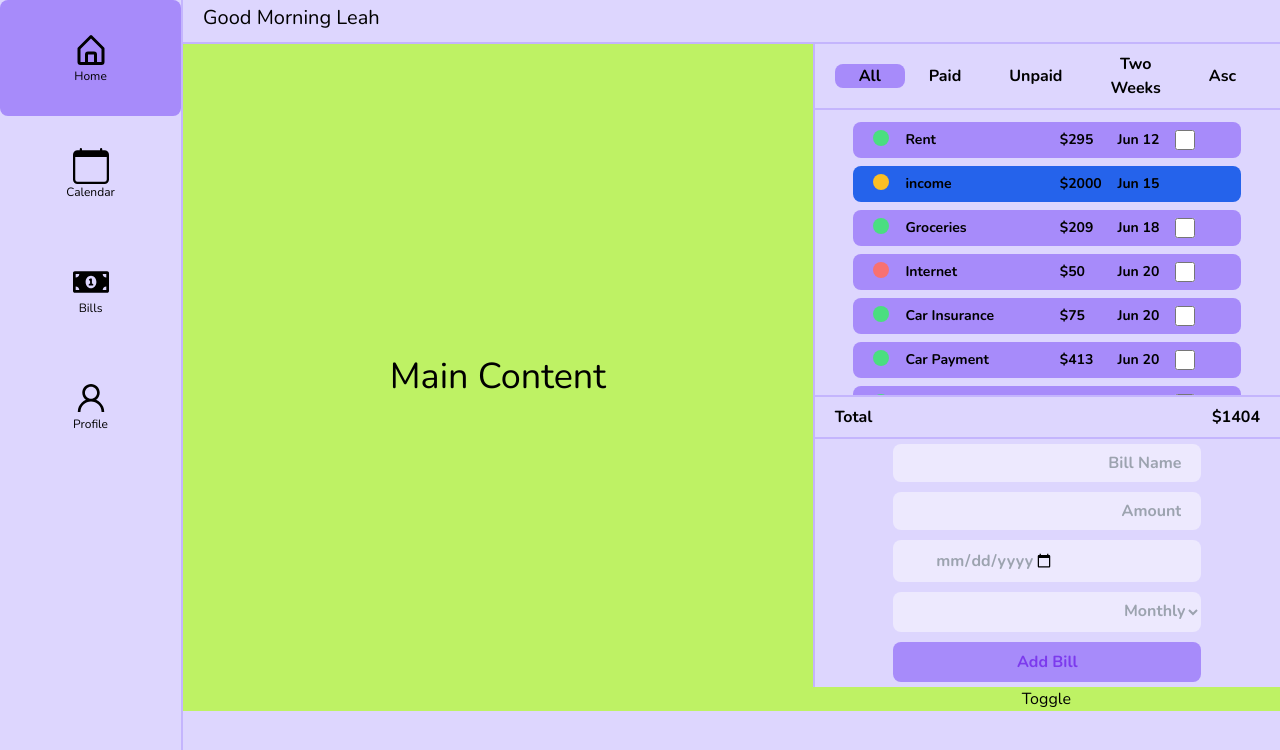
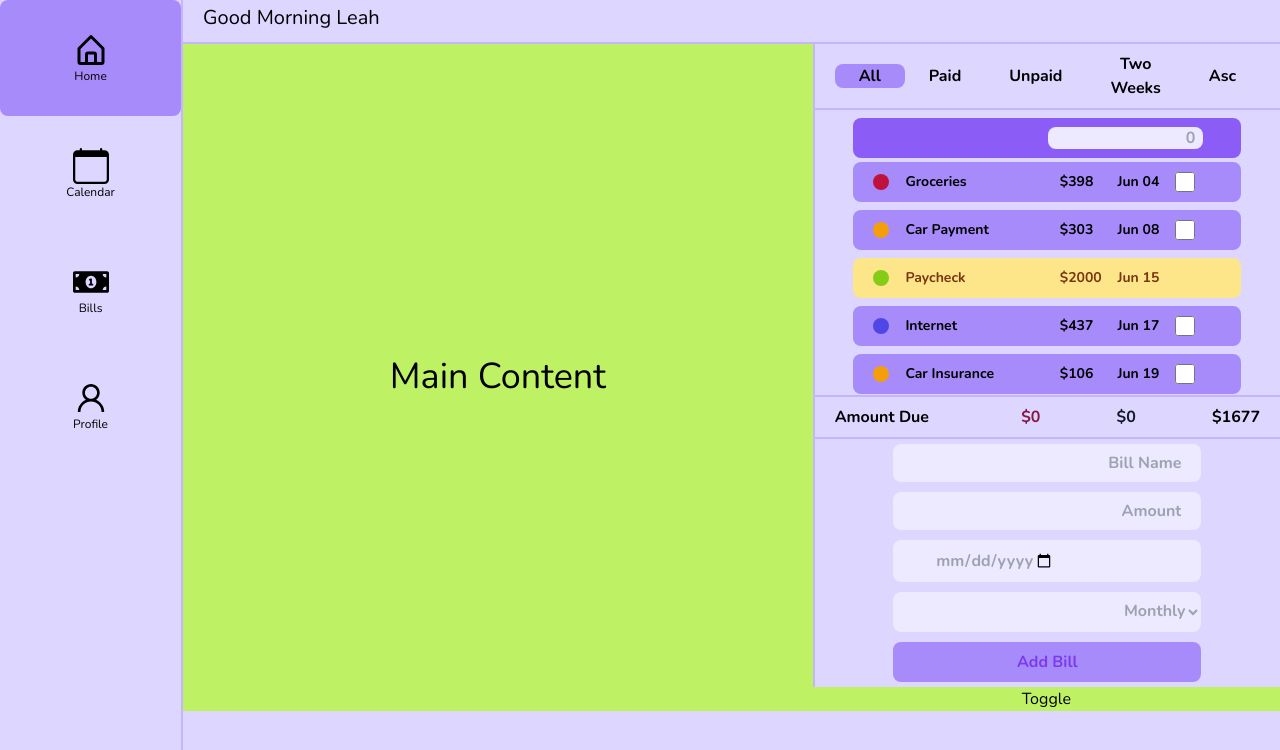
Before and after one commit to jamisonleah/MosaicMetrics, a React (Create React App) app: page / in a window 1280 px wide. Shown: the top 750 px of the page. Built offline with nearby package versions, Linux system fonts and the light colour scheme; a web font is replaced by a local one.

Commit message:
- continued to work on UX/UI with hover effects and color changes - added a new component to handle the initial income input     -  functionality for new component is not complete     - UX/UI is functional and complete

```diff
--- a/src/components/atoms/IncomeHandler.js
+++ b/src/components/atoms/IncomeHandler.js
@@ -36,11 +36,11 @@ const IncomeHandler = ({incomeState, handleIncome}) => {
             <tr>
                 <td className="my-2">
                     <input
-                        className={`flex flex-row h-2/6 w-full bg-violet-100 rounded-lg py-2 px-5 my-1 font-bold focus:outline-none focus:ring-2 focus:ring-violet-600 focus:ring-opacity-50 text-right text-gray-400 disabled`}
+                        className={`flex flex-row h-2/6 w-full bg-violet-100 rounded-lg py-2 px-5 my-1 font-bold focus:outline-none focus:ring-2 focus:ring-violet-600 focus:ring-opacity-50 text-right text-gray-400 `}
                         type="text"
                         id="bill"
                         value="Income"
-                        placeholder="Bill Name"
+                        placeholder="Income"
                     />
                 </td>
             </tr>
--- a/src/components/organisms/Containers/BillPanel.js
+++ b/src/components/organisms/Containers/BillPanel.js
@@ -10,7 +10,8 @@ import IncomeHandler from '../../atoms/IncomeHandler';
 const BillPanel = () => {
 
     const names = ['Rent', 'Car Payment', 'Car Insurance', 'Groceries', 'Utilities', 'Internet'];
-
+    const [selectedItem, setSelectedItem] = useState({});
+    const [initialIncomeInput, setInitialIncomeInput] = useState(0);
 
     function getRandomInt(min, max) {
         min = Math.ceil(min);
@@ -70,10 +71,12 @@ const BillPanel = () => {
     }
 
     //create a function to calculate the total amount of bills
-    const totalBills = () => {
+    const amountDue = () => {
         let total = 0;
         for (let i = 0; i < billState.bills.length; i++) {
-            total += billState.bills[i].amount;
+            if (billState.bills[i].paid === false) {
+                total += billState.bills[i].amount;
+            }
         }
         return total;
     }
@@ -109,7 +112,7 @@ const BillPanel = () => {
         let baseDate = new Date(incomeState.dueDate);
         for (let i = 0; i < number; i++) {
             let income = {
-                name: "income",
+                name: "Paycheck",
                 amount: incomeState.amount,
                 dueDate: getNextDate(baseDate, incomeState.frequency),
                 paid: false,
@@ -118,8 +121,6 @@ const BillPanel = () => {
             }
             incomes.push(income);
             baseDate = new Date(income.dueDate);
-
-            console.log(baseDate);
 
         }
         return incomes;
@@ -130,34 +131,39 @@ const BillPanel = () => {
         incomes: initializeIncomeState(8),
     });
 
-    // create a function to handle the income panel and add the income to the incomeState
+      // make a useState for combined list of bills and incomes
+      const [combinedList, setCombinedList] = useState({
+        combined: billState.bills.concat(incomeStateList.incomes).sort((a, b) => (a.dueDate > b.dueDate) ? 1 : -1),
+    });
+
+
     const handleIncome = (income) => {
-        setIncomeState({
+        const newIncomeState = {
             name: "income",
             amount: income.amount,
             dueDate: income.dueDate,
             paid: false,
             frequency: income.frequency,
             category: 'income',
+        };
+
+        const newIncomeStateList = {
+            incomes: initializeIncomeState(8),
+        };
+
+        setIncomeState(newIncomeState);
+        setIncomeStateList(newIncomeStateList);
+
+        setCombinedList({
+            combined: billState.bills.concat(newIncomeStateList.incomes).sort((a, b) => (a.dueDate > b.dueDate) ? 1 : -1),
         });
-        setIncomeStateList({
-            incomes: initializeIncomeState(8),
-        });
-        combineAndFilter();
-
     }
 
-    // make a useState for combined list of bills and incomes
-    const [combinedList, setCombinedList] = useState({
-        combined: billState.bills.concat(incomeStateList.incomes).sort((a, b) => (a.dueDate > b.dueDate) ? 1 : -1),
-    });
 
-    // create a function combine the list of bills and incomes and set to combinedList and filter by ascending date
-    const combineAndFilter = () => {
-        setCombinedList({
-            combined: billState.bills.concat(incomeStateList.incomes).sort((a, b) => (a.dueDate > b.dueDate) ? 1 : -1),
-        });
-    }
+
+
+
+
 
 //
 
@@ -239,30 +245,30 @@ const BillPanel = () => {
             bills: tempBills,
         });
 
-        //update due date based on frequency
-        if (bill.paid) {
-            let newDate = new Date(bill.dueDate);
-            if (bill.frequency === 'monthly') {
-                newDate.setMonth(newDate.getMonth() + 1);
-            } else if (bill.frequency === 'biweekly') {
-                newDate.setDate(newDate.getDate() + 14);
-            } else if (bill.frequency === 'weekly') {
-                newDate.setDate(newDate.getDate() + 7);
-            }
-            bill.dueDate = newDate.toISOString().split('T')[0];
+        // //update due date based on frequency
+        // if (bill.paid) {
+        //     let newDate = new Date(bill.dueDate);
+        //     if (bill.frequency === 'monthly') {
+        //         newDate.setMonth(newDate.getMonth() + 1);
+        //     } else if (bill.frequency === 'biweekly') {
+        //         newDate.setDate(newDate.getDate() + 14);
+        //     } else if (bill.frequency === 'weekly') {
+        //         newDate.setDate(newDate.getDate() + 7);
+        //     }
+        //     bill.dueDate = newDate.toISOString().split('T')[0];
 
-        } else {
-            let newDate = new Date(bill.dueDate);
-            if (bill.frequency === 'monthly') {
-                newDate.setMonth(newDate.getMonth() - 1);
-            } else if (bill.frequency === 'biweekly') {
-                newDate.setDate(newDate.getDate() - 14);
-            } else if (bill.frequency === 'weekly') {
-                newDate.setDate(newDate.getDate() - 7);
-            }
-            bill.dueDate = newDate.toISOString().split('T')[0];
+        // } else {
+        //     let newDate = new Date(bill.dueDate);
+        //     if (bill.frequency === 'monthly') {
+        //         newDate.setMonth(newDate.getMonth() - 1);
+        //     } else if (bill.frequency === 'biweekly') {
+        //         newDate.setDate(newDate.getDate() - 14);
+        //     } else if (bill.frequency === 'weekly') {
+        //         newDate.setDate(newDate.getDate() - 7);
+        //     }
+        //     bill.dueDate = newDate.toISOString().split('T')[0];
 
-        }
+        // }
 
         //update temp bill state
         setTempBillState({
@@ -321,10 +327,17 @@ const BillPanel = () => {
 
     //create a function that changes the color of the bill based on whether it is paid or not
     const paidColor = (bill) => {
+
         if (bill.paid) {
-            return 'bg-green-600';
-        } else if (bill.category === 'income') {
-            return 'bg-blue-600';
+            if(selectedItem === bill){
+                return 'bg-gray-700 text-gray-900 cursor-pointer hover:bg-gray-900 hover:text-gray-100';
+            }
+            return 'bg-gray-500 text-gray-700 hover:bg-gray-700 hover:text-gray-900 cursor-pointer';
+        }
+        else if (selectedItem === bill) {
+            return 'bg-violet-700 text-violet-900 cursor-pointer hover:bg-violet-900 hover:text-violet-100';
+        }else if (bill.category === 'income') {
+            return 'bg-amber-200 text-amber-900 cursor-pointer hover:bg-amber-600 hover:text-amber-100';
         }
         else {
             return 'bg-violet-400';
@@ -335,14 +348,17 @@ const BillPanel = () => {
     const colors = ['bg-red-400', 'bg-yellow-400', 'bg-green-400', 'bg-blue-400', 'bg-indigo-400', 'bg-purple-400'];
     const colorFrequency = (bill) => {
         if (bill.category === 'income') {
-            return 'bg-amber-400';
+            return 'bg-lime-500';
+        }
+        else if (bill.paid) {
+            return 'bg-gray-700';
         }
         else if (bill.frequency === 'monthly') {
-            return 'bg-red-400';
+            return 'bg-amber-500';
         } else if (bill.frequency === 'biweekly') {
-            return 'bg-green-400';
+            return 'bg-indigo-600';
         } else if (bill.frequency === 'weekly') {
-            return 'bg-red-400';
+            return 'bg-rose-700';
         }
     }
 
@@ -367,8 +383,8 @@ const BillPanel = () => {
 
     // create a UI component that displays the list of combined bills
     const combinedBillList = combinedList.combined.map((bill, i) => (
-        <div className={`flex flex-row  h-15 w-5/6 ${paidColor(bill)} rounded-lg py-2 px-5 my-1 font-bold `}>
-            <div className={`h-4 w-4 rounded-full ${colorFrequency(bill)} mr-4`}></div>
+        <div className={`flex flex-row  h-15 w-5/6 ${paidColor(bill)} rounded-lg py-2 px-5 my-1 font-bold hover:bg-violet-600 hover:text-violet-900`} onClick={() => setSelectedItem(bill)}>
+            <div className={`h-4 w-4 rounded-full ${colorFrequency(bill)} mr-4 my-1`}></div>
             <div className="flex flex-row justify-between items-center w-5/6">
                 <p className="text-sm w-3/6 text-left"> {bill.name} </p>
                 <p className="text-sm w-1/6 text-left"> ${bill.amount} </p>
@@ -379,7 +395,7 @@ const BillPanel = () => {
                         id="checkbox"
                         checked={bill.paid}
                         onChange={() => changePaid(bill)}
-                        className="form-checkbox h-5 w-5 accent-green-800"
+                        className="form-checkbox h-5 w-5 accent-gray-800"
                     />
                 ) : (
                     <div className="h-5 w-5"></div>
@@ -388,6 +404,65 @@ const BillPanel = () => {
             </div>
         </div>
     ));
+
+
+    const initialIncomeInputBox = () => {
+        return(
+        <div className={`flex flex-row h-full w-5/6 bg-violet-500 rounded-lg items-center p-2 font-bold`}>
+            <div className={`h-4 w-4 rounded-full mr-4 my-1`}></div>
+            <div className="flex flex-row justify-end w-5/6">
+            <input
+                        className={`flex flex-row h-1/2 w-3/6 bg-violet-100 rounded-lg font-bold focus:outline-none focus:ring-2 focus:ring-violet-600 focus:ring-opacity-50 text-right pr-2 text-gray-400`}
+                        type="number"
+                        id="initial income amount"
+                        value={initialIncomeInput}
+                        onChange={(e) => setInitialIncomeInput(e.target.value)}
+                        placeholder="$0.00"
+            />
+
+            </div>
+        </div>
+        )
+    }
+     // create a function that calcuates the total amount of bills due until the selected bill is due
+     const calculateTotalUntilSelected = () => {
+        let total = 0;
+        for(let i = 0; i< billState.bills.length; i++){
+            if(billState.bills[i].dueDate <= selectedItem.dueDate && !billState.bills[i].paid){
+                total += billState.bills[i].amount;
+            }
+        }
+        return total;
+    }
+
+    // create a function to calcuate the difference between the total amount of bills and the total amount of income
+    const calculateDifference = () => {
+        let total = 0;
+        let income = 0;
+        for(let i = 0; i< combinedList.combined.length; i++){
+            if(combinedList.combined[i].category === 'expense' && !combinedList.combined[i].paid && combinedList.combined[i].dueDate <= selectedItem.dueDate){
+                total += combinedList.combined[i].amount;
+            }
+            else if(combinedList.combined[i].category === 'income' && combinedList.combined[i].dueDate <= selectedItem.dueDate){
+                income += combinedList.combined[i].amount;
+            }
+        }
+        return income - total;
+    }
+
+    const balanceColor = () => {
+        if(calculateDifference() < 0){
+            return 'text-red-500';
+        }
+        else if(calculateDifference() > 0){
+            return 'text-lime-800';
+        }
+        else{
+            return 'text-gray-900';
+        }
+    }
+
+
 
 
     // return the bill panel component
@@ -402,7 +477,7 @@ const BillPanel = () => {
                 </div>
                 <div className="flex flex-row font-bold justify-start items-center h-1/12 w-full bg-violet-200 border-violet-300 border-b-2 border-l-2 py-2 px-5">
                     <p className="text-md w-5/6 text-left"> Total </p>
-                    <p className="text-md w-1/6 text-right"> ${totalBills()} </p>
+                    <p className="text-md w-1/6 text-right"> ${amountDue()} </p>
                 </div>
 
                 <div className="flex flex-col justify-center items-center h-1/2 w-full bg-violet-200 border-l-2 border-violet-300">
@@ -415,11 +490,15 @@ const BillPanel = () => {
                     <ExpenseFilter filterBills={filterBills} />
                 </div>
                 <div className="flex flex-col justify-start items-center h-full w-full bg-violet-200 border-violet-300 border-b-2 border-l-2 py-2 overflow-scroll">
+                    {initialIncomeInputBox()}
                     {combinedBillList}
                 </div>
                 <div className="flex flex-row font-bold justify-start items-center h-1/12 w-full bg-violet-200 border-violet-300 border-b-2 border-l-2 py-2 px-5">
-                    <p className="text-md w-5/6 text-left"> Total </p>
-                    <p className="text-md w-1/6 text-right"> ${totalBills()} </p>
+
+                    <p className="text-md w-5/6 text-left"> Amount Due </p>
+                    <p className="text-md w-1/6 text-right text-pink-900"> ${calculateTotalUntilSelected()} </p>
+                    <p className={`text-md w-5/6 text-center ${balanceColor()}`}> ${calculateDifference()} </p>
+                    <p className="text-md w-1/6 text-right"> ${amountDue()} </p>
                 </div>
 
                 <div className="flex flex-col justify-center items-center h-1/2 w-full bg-violet-200 border-l-2 border-violet-300">
```
